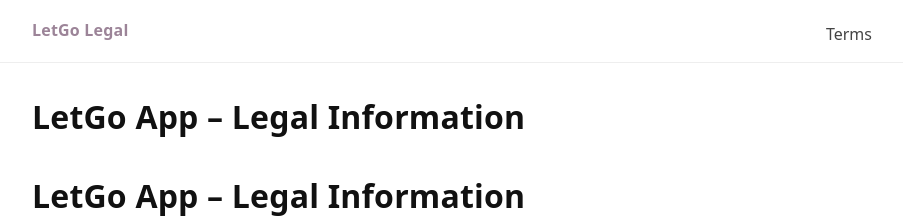
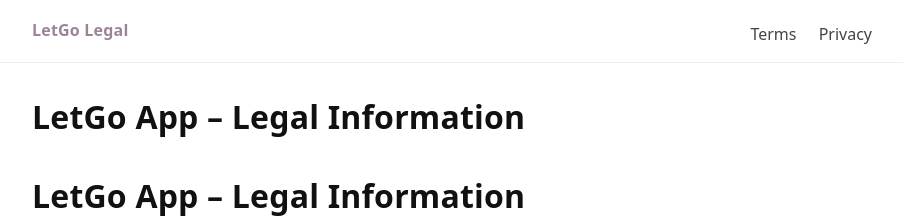
Before and after one commit to EvaM3/letgo-terms, a Jekyll site: the page built from docs/index.md, in a window 1280 px wide. Shown: the top 218 px of the page, without its empty margins (188-1091 px from the left). Built offline with Jekyll 4.4.1, drawn with Linux system fonts in a browser that asks for light colours; our own code applies the rules of GitHub Pages for plain Markdown files.

Commit message:
Update default.html
Added privacy policy

```diff
--- a/_layouts/default.html
+++ b/_layouts/default.html
@@ -7,9 +7,10 @@
   <header class="site-header">
     <div class="wrap">
       <a class="brand" href="{{ '/' | relative_url }}">LetGo Legal</a>
-      <nav class="nav">
-        <a href="{{ '/terms/' | relative_url }}" class="{% if page.url == '/terms/' %}active{% endif %}">Terms</a>
-      </nav>
+     <nav class="nav">
+  <a href="{{ '/terms/' | relative_url }}" class="{% if page.url == '/terms/' %}active{% endif %}">Terms</a>
+  <a href="{{ '/privacy/' | relative_url }}" class="{% if page.url == '/privacy/' %}active{% endif %}">Privacy</a>
+</nav>
     </div>
   </header>
 
```
